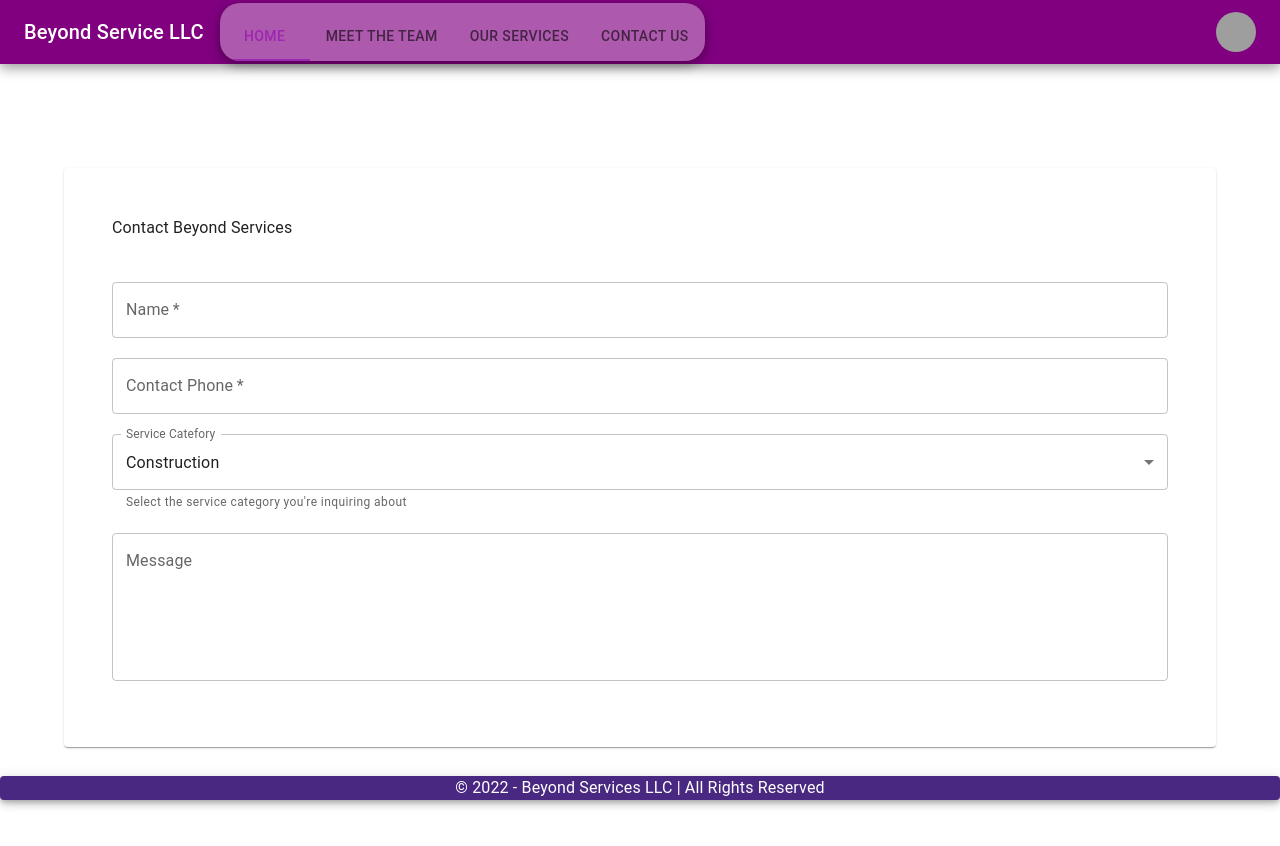
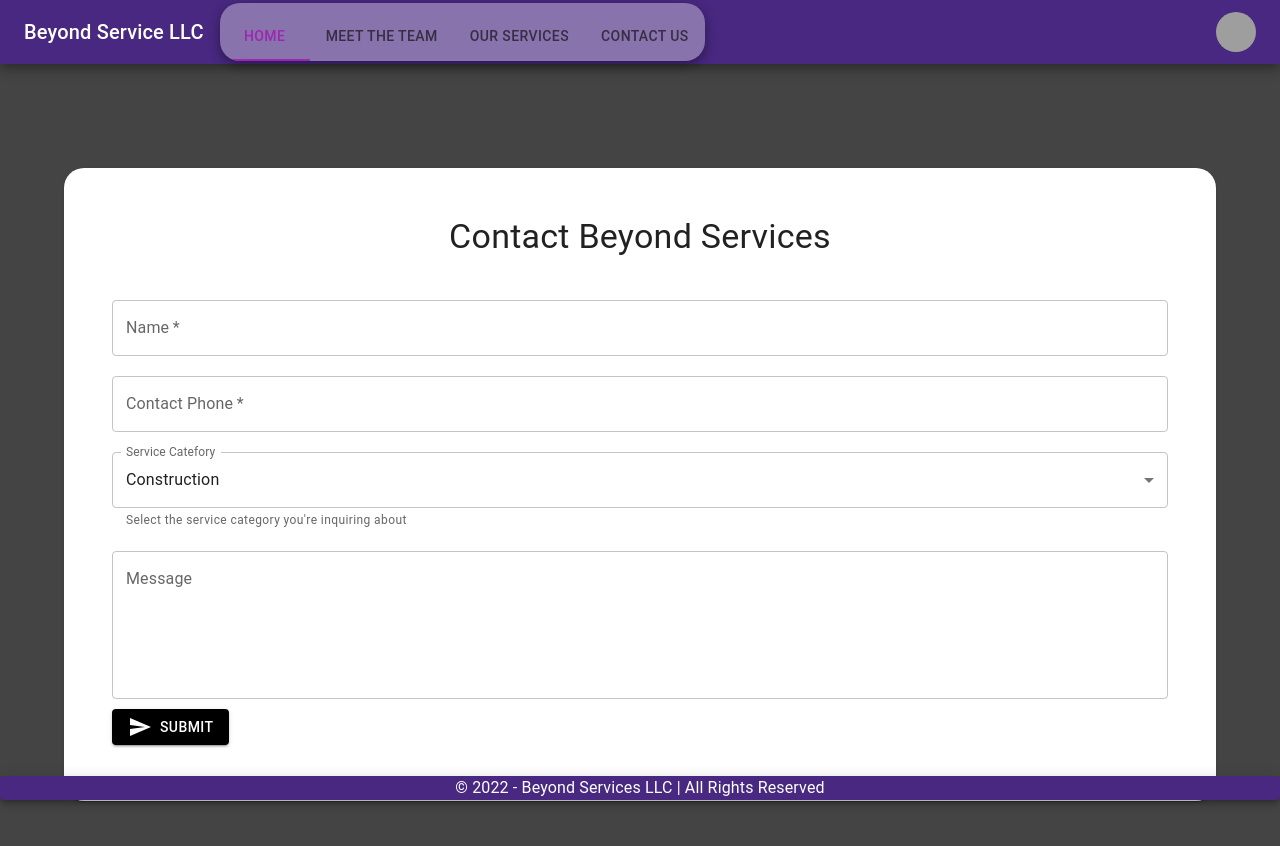
Before and after one commit to melxincognito/beyond-service-llc, a React (Create React App) app in the folder client/: page /contact in a window 1280 px wide. Shown: the top 846 px of the page. Built offline with nearby package versions, Linux system fonts and the light colour scheme; grey boxes are pictures that could not be loaded.

Commit message:
started styling

```diff
--- a/client/public/index.html
+++ b/client/public/index.html
@@ -9,6 +9,10 @@
 
     <link rel="manifest" href="%PUBLIC_URL%/manifest.json" />
     <meta name="viewport" content="initial-scale=1, width=device-width" />
+    <link
+      href="https://fonts.googleapis.com/css2?family=Lato&display=swap"
+      rel="stylesheet"
+    />
 
     <title>Beyond Service LLC || General Contractors</title>
   </head>
--- /dev/null
+++ b/client/src/App.css
@@ -0,0 +1,3 @@
+body {
+  background-color: rgba(0, 0, 0, 0.733);
+}
--- a/client/src/App.js
+++ b/client/src/App.js
@@ -5,6 +5,7 @@ import HomePage from "./pages/HomePage";
 import MeetTeamPage from "./pages/MeetTeamPage";
 import ServicesPage from "./pages/ServicesPage";
 import ContactPage from "./pages/ContactPage";
+import "./App.css";
 
 export default function App() {
   return (
--- a/client/src/components/forms/ContactForm.jsx
+++ b/client/src/components/forms/ContactForm.jsx
@@ -1,11 +1,15 @@
 import * as React from "react";
+
+// form imports MUI
 import {
   Card,
   CardContent,
   TextField,
   Typography,
   MenuItem,
+  Button,
 } from "@mui/material";
+import SendIcon from "@mui/icons-material/Send";
 
 // forms global variables
 const servicesOptions = [
@@ -26,17 +30,28 @@ export default function ContactForm() {
   // styles variables
   const cardStyles = {
     padding: 4,
+    borderRadius: 5,
+  };
+  const formTitleDisplayStyles = {
+    display: "flex",
+    justifyContent: "center",
   };
   const textFieldStyles = {
     margin: "10px 0px",
   };
 
+  const submitButtonStyles = {
+    gap: 1,
+    backgroundColor: "black",
+  };
+
   return (
     <>
       <Card sx={cardStyles}>
-        <CardContent>
-          <Typography> Contact Beyond Services </Typography>
+        <CardContent sx={formTitleDisplayStyles}>
+          <Typography variant="h4"> Contact Beyond Services </Typography>
         </CardContent>
+
         <CardContent>
           <TextField
             fullWidth
@@ -77,6 +92,9 @@ export default function ContactForm() {
             label="Message"
             id="fullWidth"
           />
+          <Button variant="contained" sx={submitButtonStyles}>
+            <SendIcon /> Submit
+          </Button>
         </CardContent>
       </Card>
     </>
--- a/client/src/components/navigation/NavBar.jsx
+++ b/client/src/components/navigation/NavBar.jsx
@@ -49,7 +49,7 @@ const NavBar = () => {
   };
   // styles variables
   const navBarStyles = {
-    backgroundColor: "purple",
+    bgcolor: "#482880",
     boxShadow: "0 0.25rem 0.75rem rgba(0, 0, 0, 0.4)",
   };
 
```
